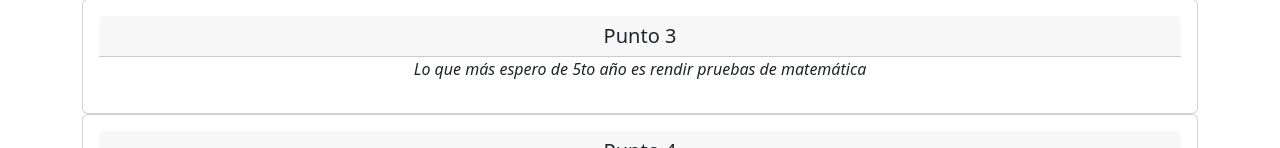
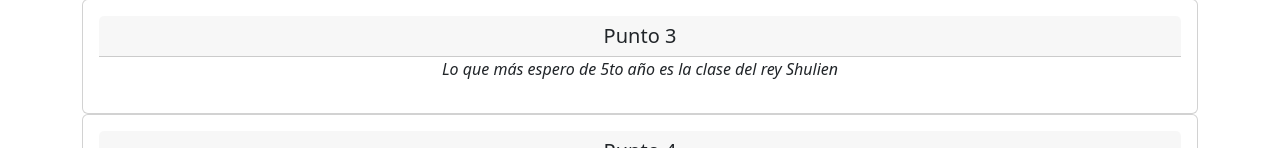
Before and after one commit to MatiasBlanco0/Actividad-Git, a plain HTML site: page index.html in a window 1280 px wide. Shown: the part 704-852 px from the top of the page. Drawn offline with nearby package versions, Linux system fonts and the light colour scheme.

Commit message:
Punto 3 B

```diff
--- a/index.html
+++ b/index.html
@@ -97,7 +97,7 @@
       <div class="card">
             <div class="card-body">
             <h5 class="card-header">Punto 3</h5>
-            <p><i>Lo que más espero de 5to año es rendir pruebas de matemática</i></p>
+            <p><i>Lo que más espero de 5to año es la clase del rey Shulien</i></p>
             </div>
       </div>
       <div class="card">
```
